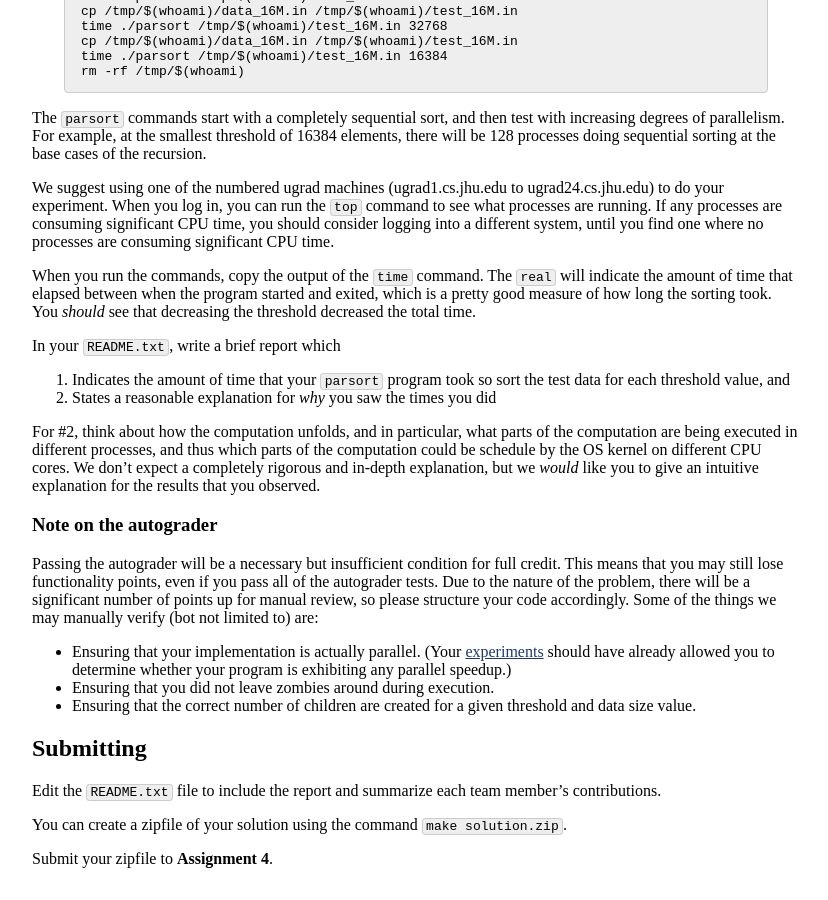
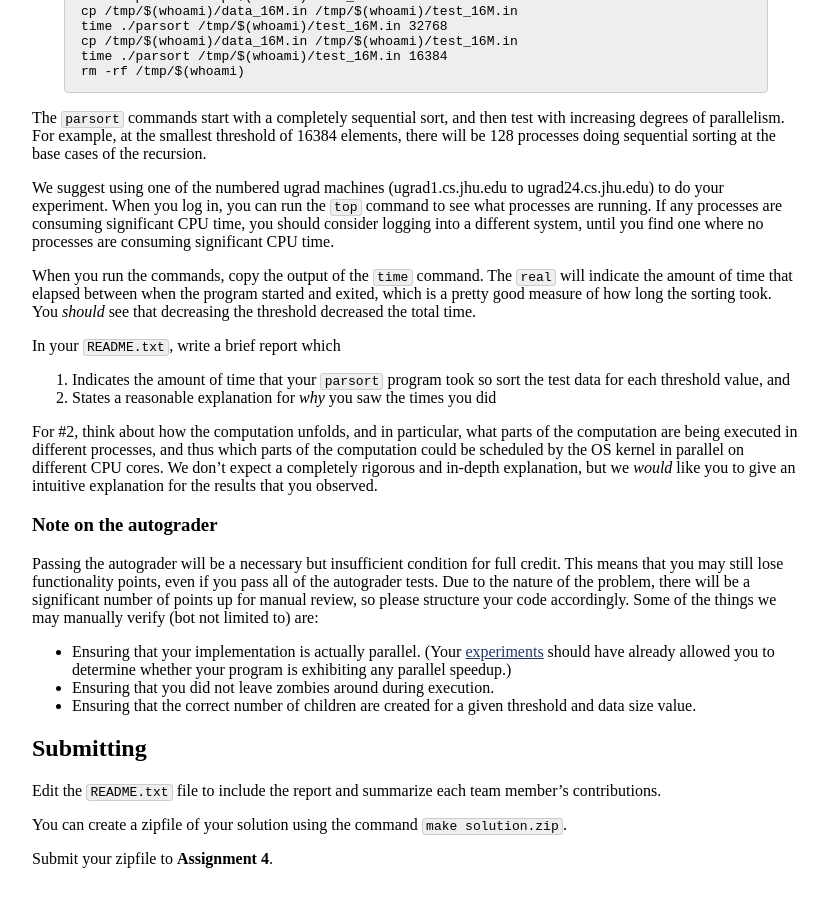
Before and after one commit to jhucsf/fall2022, a Jekyll site: the page built from assign/assign04.md, in a window 1280 px wide and 900 px high, scrolled down 5153 px. Shown: the whole window, without its empty margins (224-1052 px from the left). Built offline with Jekyll 4.4.1, drawn with Linux system fonts in a browser that asks for light colours.

Commit message:
fix typo

```diff
--- a/assign/assign04.md
+++ b/assign/assign04.md
@@ -399,8 +399,8 @@ In your `README.txt`, write a brief report which
 
 For \#2, think about how the computation unfolds, and in particular,
 what parts of the computation are being executed in different processes,
-and thus which parts of the computation could be schedule by the
-OS kernel on different CPU cores. We don't expect a completely
+and thus which parts of the computation could be scheduled by the
+OS kernel in parallel on different CPU cores. We don't expect a completely
 rigorous and in-depth explanation, but we *would* like you to
 give an intuitive explanation for the results that you observed.
 
```
